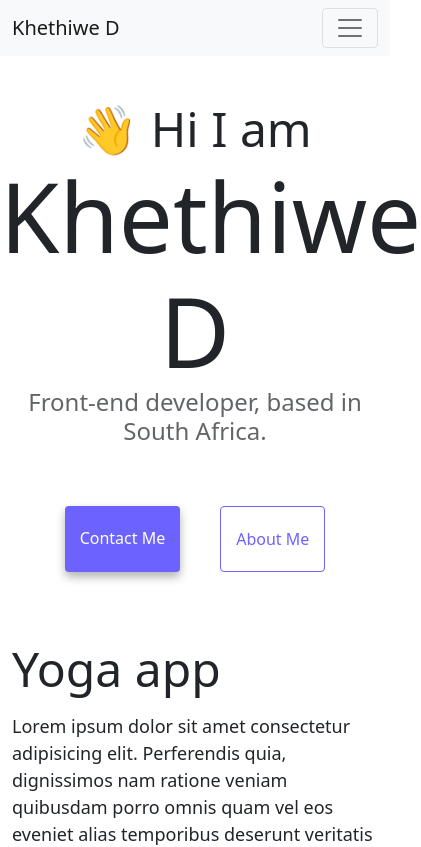
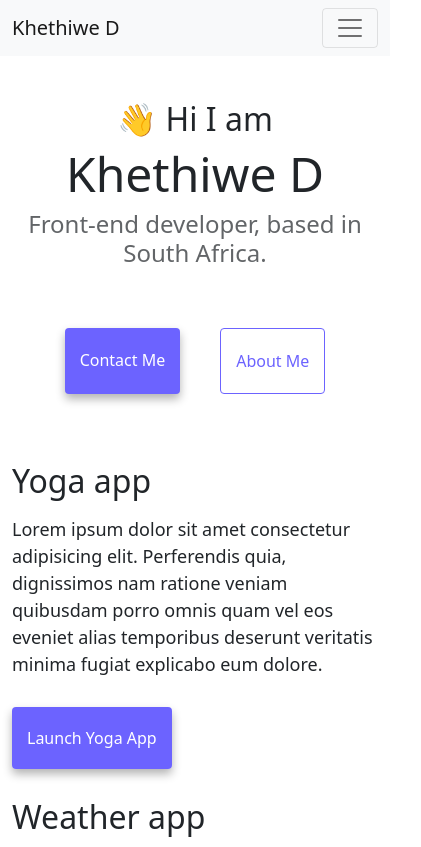
Before and after one commit to Khethiwe-J-Dhlangamandla/My-Workspace, a website: page index.html in a window 390 px wide. Shown: the top 847 px of the page, 421 px wide, since content can reach past the window. Drawn offline with nearby package versions, Linux system fonts and the light colour scheme.

Commit message:
Updated media queries on style.css

```diff
--- a/style.css
+++ b/style.css
@@ -86,3 +86,13 @@ p {
 .email-link:hover {
   text-decoration: underline;
 }
+@media (max-width: 900px) {
+  h1 {
+    font-size: 48px;
+    line-height: 1.5;
+  }
+
+  h2 {
+    font-size: 32px;
+  }
+}
```
